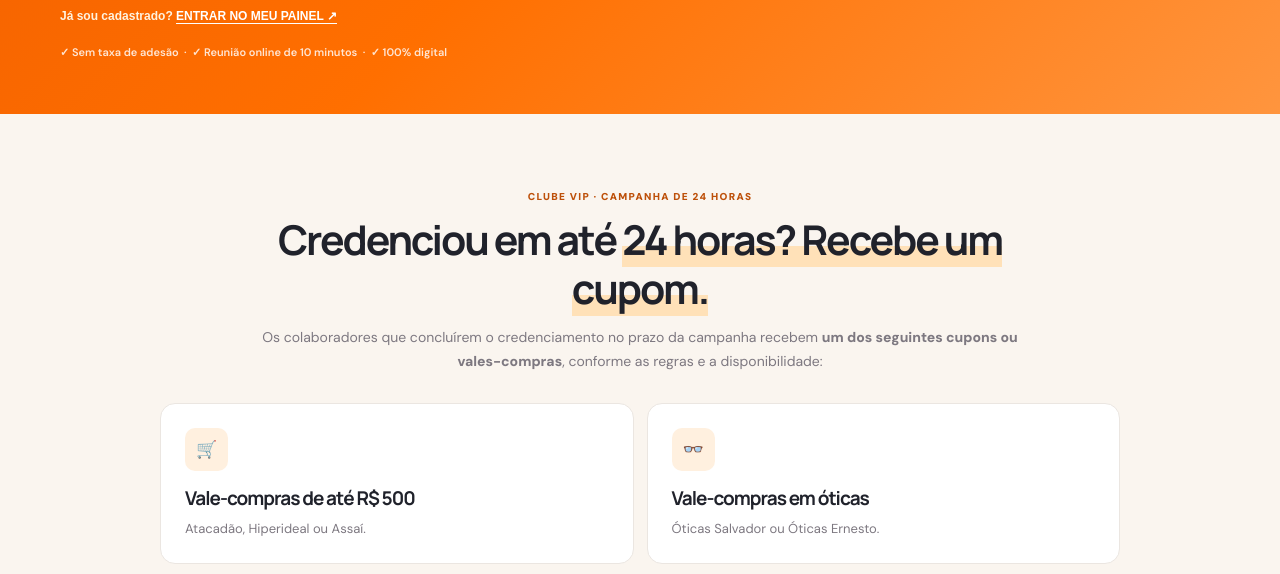
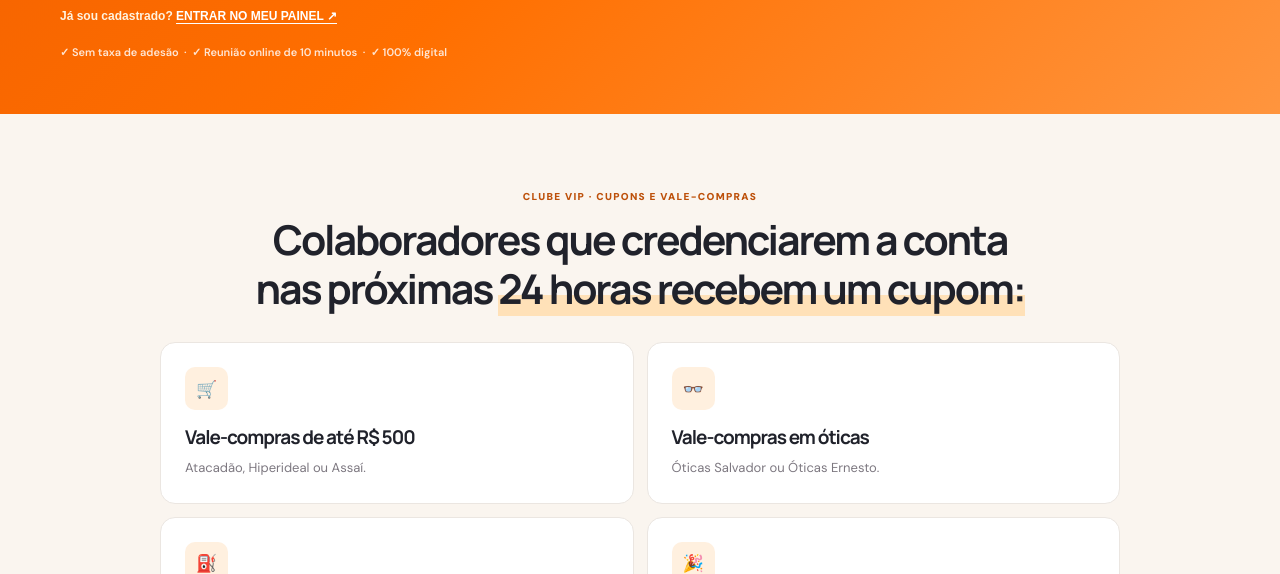
Before and after one commit to ocaiolobo/achou-landing, a plain HTML site: page previews/empresas-compras-20261024/lumi-empresas-21mil-20261115.html in a window 1280 px wide. Shown: the part 685-1259 px from the top of the page. Drawn offline with Linux system fonts and the light colour scheme.

Commit message:
Cupom 24h: promessa uma única vez, seguida imediatamente pelas opções

```diff
--- a/previews/empresas-compras-20261024/lumi-empresas-21mil-20261115.html
+++ b/previews/empresas-compras-20261024/lumi-empresas-21mil-20261115.html
@@ -306,8 +306,7 @@ html,body{max-width:100%;overflow-x:clip}
 </div>
 <a class="v5-cta" href="#funciona">VEJA COMO FUNCIONA <span aria-hidden="true">↗</span></a><div class="lumi-entry-below">Já sou cadastrado? <a href="https://energia-app-uv2r.onrender.com/?entrar_como_indicador=1">ENTRAR NO MEU PAINEL ↗</a></div>
 <div class="v5-under">✓ Sem taxa de adesão  ·  ✓ Reunião online de 10 minutos  ·  ✓ 100% digital</div></div><div class="lux-visual"><img alt="Pessoa sorrindo enquanto utiliza o celular" fetchpriority="high" onerror="this.style.opacity='0'" src="https://images.pexels.com/photos/6203799/pexels-photo-6203799.jpeg?auto=compress&amp;cs=tinysrgb&amp;w=1200&amp;q=85"/></div></div></section><section class="lux-section alt" id="cupons"><div class="lux-shell">
-<div class="lux-heading"><span class="eyebrow">CLUBE VIP · CAMPANHA DE 24 HORAS</span><h2>Credenciou em até <span class="yellow-mark">24 horas? Recebe um cupom.</span></h2>
-<p>Os colaboradores que concluírem o credenciamento no prazo da campanha recebem <strong>um dos seguintes cupons ou vales-compras</strong>, conforme as regras e a disponibilidade:</p></div>
+<div class="lux-heading"><span class="eyebrow">CLUBE VIP · CUPONS E VALE-COMPRAS</span><h2>Colaboradores que credenciarem a conta nas próximas <span class="yellow-mark">24 horas recebem um cupom:</span></h2></div>
 <div class="lux-steps">
 <article class="lux-step"><div class="step-num">🛒</div><h3>Vale-compras de até R$ 500</h3><p>Atacadão, Hiperideal ou Assaí.</p></article>
 <article class="lux-step"><div class="step-num">👓</div><h3>Vale-compras em óticas</h3><p>Óticas Salvador ou Óticas Ernesto.</p></article>
```
